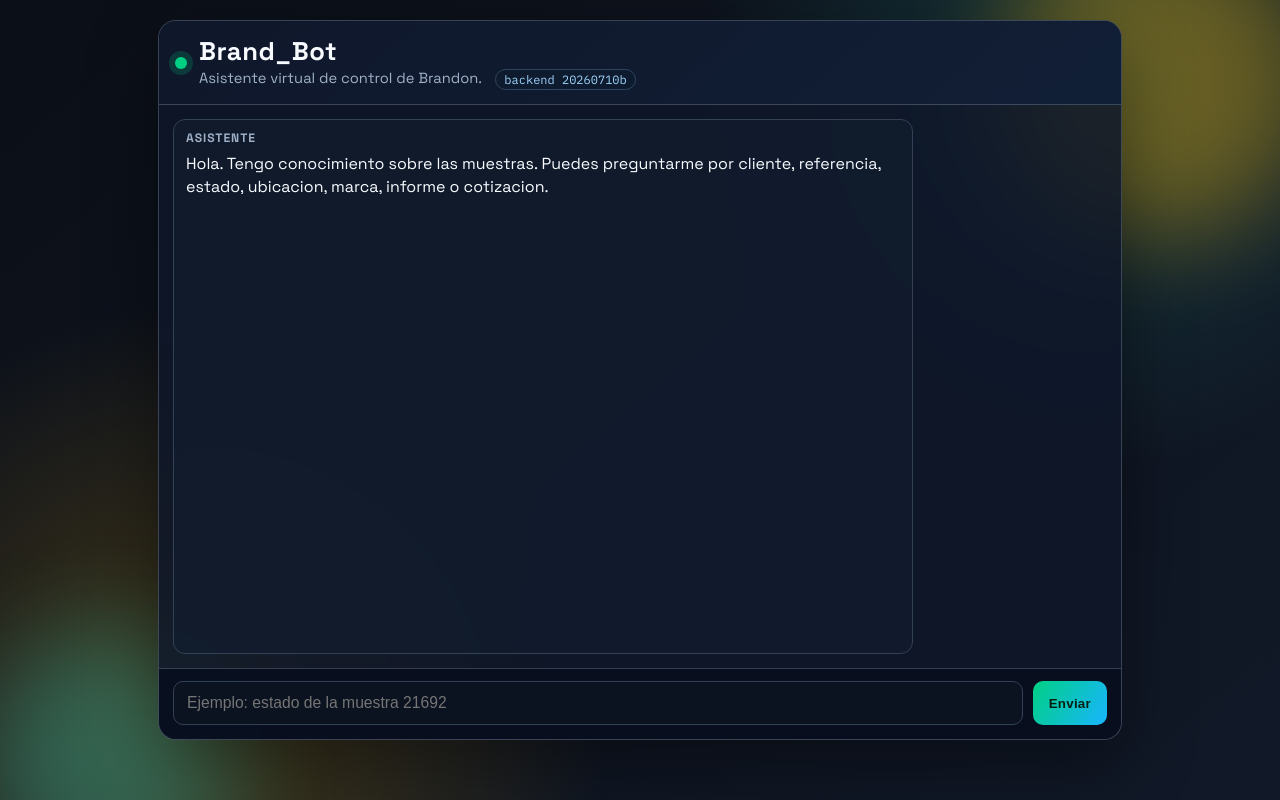
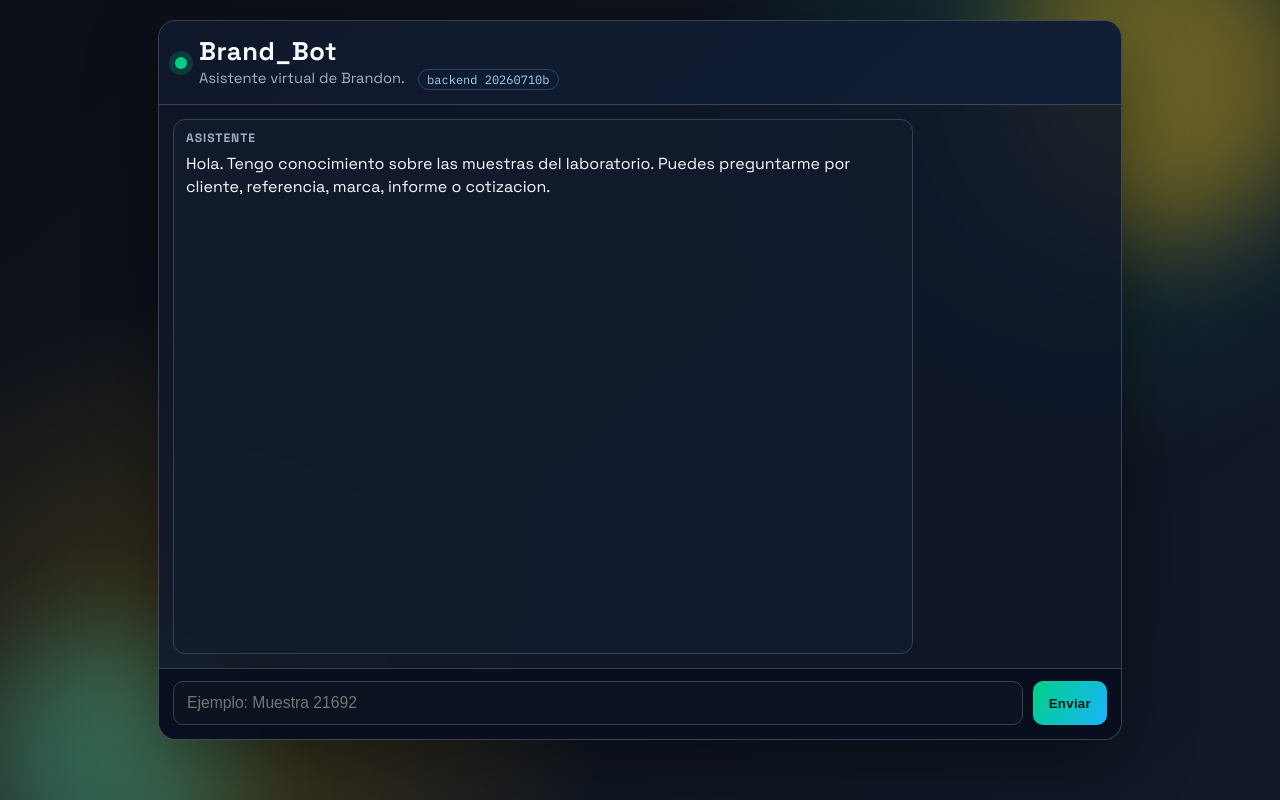
Before and after one commit to Brand-Trujillo/Brand_Bot, a Flask app: page / in a window 1280 px wide. Run offline with Flask 3, Linux system fonts and the light colour scheme.

Commit message:
clean_ui_sync_render

```diff
--- a/templates/index.html
+++ b/templates/index.html
@@ -20,7 +20,7 @@
         <div>
           <h1>Brand_Bot</h1>
           <p>
-            Asistente virtual de control de Brandon.
+            Asistente virtual de Brandon.
             <span id="backend-version" class="version-badge">backend {{ app_version }}</span>
           </p>
         </div>
@@ -29,13 +29,13 @@
       <div id="chat" class="chat-feed" aria-live="polite">
         <article class="bubble bot">
           <h2>Asistente</h2>
-          <p>Hola. Tengo conocimiento sobre las muestras. Puedes preguntarme por cliente, referencia, estado, ubicacion, marca, informe o cotizacion.</p>
+          <p>Hola. Tengo conocimiento sobre las muestras del laboratorio. Puedes preguntarme por cliente, referencia, marca, informe o cotizacion.</p>
         </article>
       </div>
 
       <form id="chat-form" class="chat-form" autocomplete="off">
         <label for="message" class="sr-only">Escribe tu pregunta</label>
-        <input id="message" name="message" type="text" placeholder="Ejemplo: estado de la muestra 21692" required>
+        <input id="message" name="message" type="text" placeholder="Ejemplo: Muestra 21692" required>
         <button id="send-btn" type="submit">Enviar</button>
       </form>
     </section>
```
